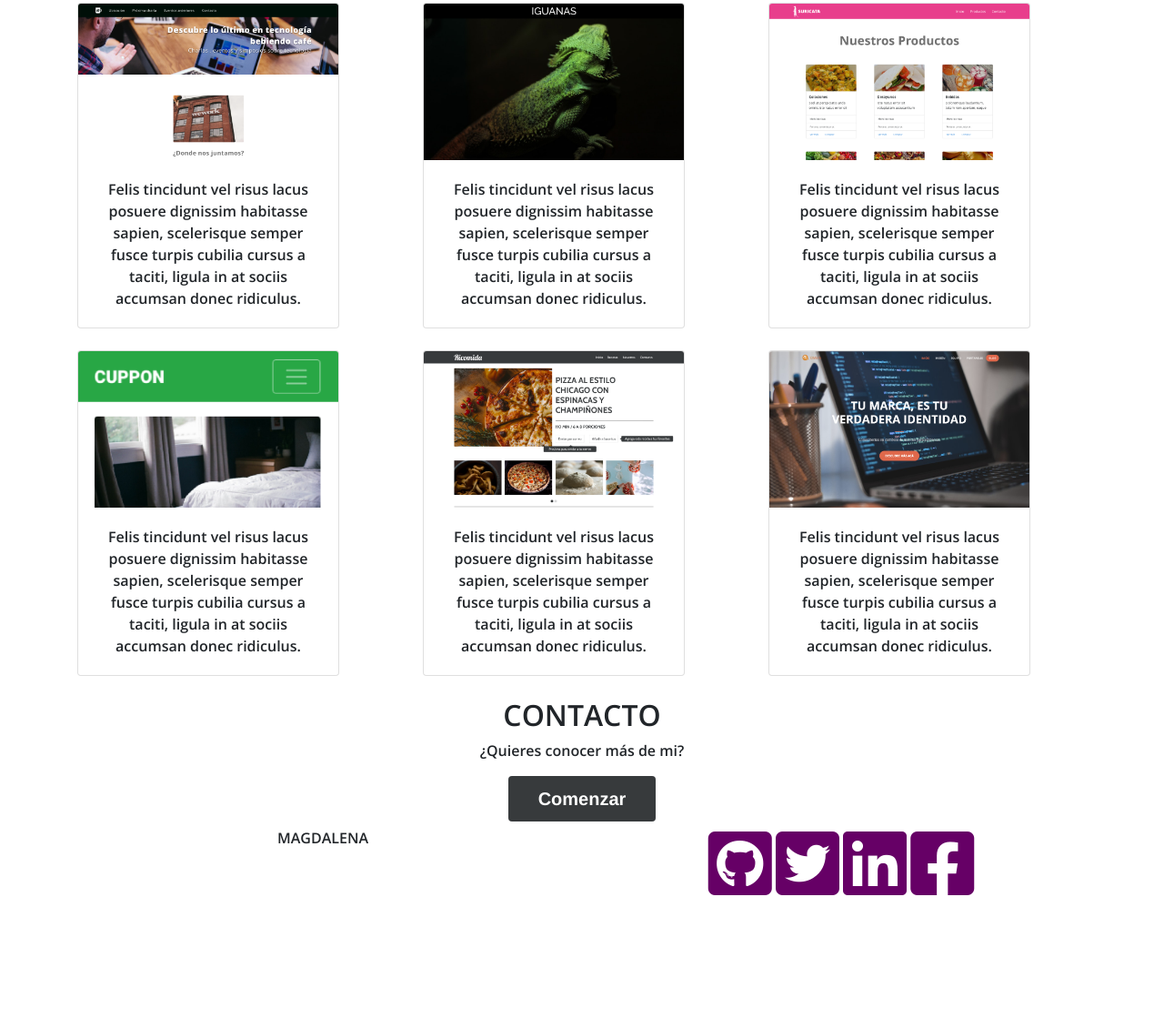
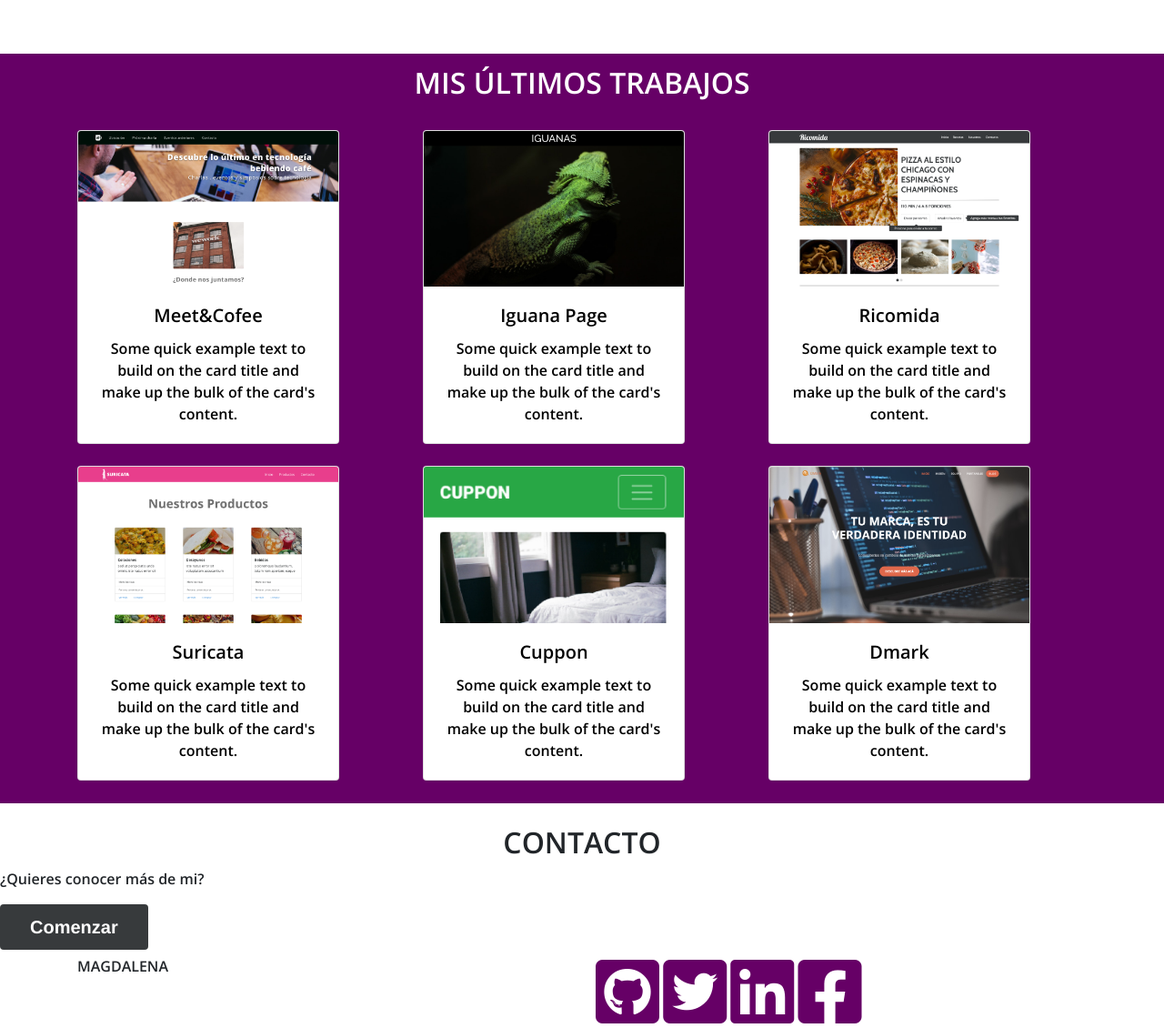
Before and after one commit to BernarditaSepulveda/prueba1, a plain HTML site: page index.html in a window 1280 px wide. Shown: the part 2237-3367 px from the top of the page at 91% size. Before the commit the page ends 3264 px from the top, so only its background shows below. Drawn offline with nearby package versions, Linux system fonts and the light colour scheme; a script that the page names is missing.

Commit message:
cards al fin

```diff
--- a/assets/css/style.css
+++ b/assets/css/style.css
@@ -83,15 +83,29 @@ h1{
 
 i{
     color: #660066;
-    size: 300%;
 }
 
 h2{
     text-align: center;
 }
 
+.mi-experiencia{
+    font-family: 'Oswald', bold;
+    font-size: 52pt;
+    font-weight: 550;
+    margin-bottom: 4%;
+}
+
 .trabajos {
     background-color:#660066;
+    padding-top: 1%;
+    padding-bottom: 2%;
+    color: white;
+    text-align: center;
+}
+
+.card {
+    color: black;
 }
 
 @media screen and (min-width:320px) and (max-width:768px){
--- a/index.html
+++ b/index.html
@@ -69,7 +69,7 @@
     </section>
     <br>
     <section class="experiencia">
-        <h2>MI EXPERIENCIA</h2>
+        <h2 class="mi-experiencia">MI EXPERIENCIA</h2>
         <div class="container">
             <div class="row">
               <div class="col-sm">
@@ -80,74 +80,79 @@
               </div>
             </div>
           </div>
-    </section2>
+    </section>
     <br>
-    <section3 class="trabajos">
+    <section class="trabajos">
         <h2>MIS ÚLTIMOS TRABAJOS</h2><br>
         <div class="container">
             <div class="row">
-              <div class="col-sm">
+              <div class="col">
                 <div class="card" style="width: 18rem;">
-                    <img src="assets/img/meet_coffee.png" class="card-img-top" alt="meet and coffe">
+                    <img src="assets/img/meet_coffee.png" class="card-img-top" alt="...">
                     <div class="card-body">
-                      <p class="card-text">Felis tincidunt vel risus lacus posuere dignissim habitasse sapien, scelerisque semper fusce turpis cubilia cursus a taciti, ligula in at sociis accumsan donec ridiculus.</p>
+                      <h5 class="card-title">Meet&Cofee</h5>
+                      <p class="card-text">Some quick example text to build on the card title and make up the bulk of the card's content.</p>
                     </div>
                 </div>
               </div>
-              <div class="col-sm">
+              <div class="col">
                 <div class="card" style="width: 18rem;">
-                    <img src="assets/img/iguana_page.png" class="card-img-top" alt="Iguana Page">
+                    <img src="assets/img/iguana_page.png" class="card-img-top" alt="...">
                     <div class="card-body">
-                      <p class="card-text">Felis tincidunt vel risus lacus posuere dignissim habitasse sapien, scelerisque semper fusce turpis cubilia cursus a taciti, ligula in at sociis accumsan donec ridiculus.</p>
+                      <h5 class="card-title">Iguana Page</h5>
+                      <p class="card-text">Some quick example text to build on the card title and make up the bulk of the card's content.</p>
                     </div>
                 </div>
               </div>
-              <div class="col-sm">
+              <div class="col">
                 <div class="card" style="width: 18rem;">
-                    <img src="assets/img/suricata.png" class="card-img-top" alt="Suricata">
+                    <img src="assets/img/ricomida.png" class="card-img-top" alt="...">
                     <div class="card-body">
-                      <p class="card-text">Felis tincidunt vel risus lacus posuere dignissim habitasse sapien, scelerisque semper fusce turpis cubilia cursus a taciti, ligula in at sociis accumsan donec ridiculus.</p>
-                    </div>
+                      <h5 class="card-title">Ricomida</h5>
+                      <p class="card-text">Some quick example text to build on the card title and make up the bulk of the card's content.</p>
                     </div>
                 </div>
               </div>
             </div>
             <br>
-          <div class="container">
             <div class="row">
-              <div class="col-sm">
+              <div class="col">
                 <div class="card" style="width: 18rem;">
-                    <img src="assets/img/cuppon.png" class="card-img-top" alt="Cuppon">
+                    <img src="assets/img/suricata.png" class="card-img-top" alt="...">
                     <div class="card-body">
-                      <p class="card-text">Felis tincidunt vel risus lacus posuere dignissim habitasse sapien, scelerisque semper fusce turpis cubilia cursus a taciti, ligula in at sociis accumsan donec ridiculus.</p>
+                      <h5 class="card-title">Suricata</h5>
+                      <p class="card-text">Some quick example text to build on the card title and make up the bulk of the card's content.</p>
                     </div>
                 </div>
               </div>
-              <div class="col-sm">
+              <div class="col">
                 <div class="card" style="width: 18rem;">
-                    <img src="assets/img/ricomida.png" class="card-img-top" alt="Ricomida">
+                    <img src="assets/img/cuppon.png" class="card-img-top" alt="...">
                     <div class="card-body">
-                      <p class="card-text">Felis tincidunt vel risus lacus posuere dignissim habitasse sapien, scelerisque semper fusce turpis cubilia cursus a taciti, ligula in at sociis accumsan donec ridiculus.</p>
+                      <h5 class="card-title">Cuppon</h5>
+                      <p class="card-text">Some quick example text to build on the card title and make up the bulk of the card's content.</p>
                     </div>
                 </div>
               </div>
-              <div class="col-sm">
+              <div class="col">
                 <div class="card" style="width: 18rem;">
-                    <img src="assets/img/dmark.png" class="card-img-top" alt="DMark">
+                    <img src="assets/img/dmark.png" class="card-img-top" alt="...">
                     <div class="card-body">
-                      <p class="card-text">Felis tincidunt vel risus lacus posuere dignissim habitasse sapien, scelerisque semper fusce turpis cubilia cursus a taciti, ligula in at sociis accumsan donec ridiculus.</p>
+                      <h5 class="card-title">Dmark</h5>
+                      <p class="card-text">Some quick example text to build on the card title and make up the bulk of the card's content.</p>
                     </div>
                 </div>
               </div>
             </div>
-          </div>
-    </section3>
+
+
+    </section>
     <br>
-    <section4>
+    <section>
         <h2>CONTACTO</h2>
         <p>¿Quieres conocer más de mi?</p>
         <a class="typeform-share button" href="https://bernarditasepulveda.typeform.com/to/JetVIl" data-mode="popup" style="display:inline-block;text-decoration:none;background-color:#373A3C;color:white;cursor:pointer;font-family:Helvetica,Arial,sans-serif;font-size:20px;line-height:50px;text-align:center;margin:0;height:50px;padding:0px 33px;border-radius:4px;max-width:100%;white-space:nowrap;overflow:hidden;text-overflow:ellipsis;font-weight:bold;-webkit-font-smoothing:antialiased;-moz-osx-font-smoothing:grayscale;" target="_blank">Comenzar </a> <script> (function() { var qs,js,q,s,d=document, gi=d.getElementById, ce=d.createElement, gt=d.getElementsByTagName, id="typef_orm_share", b="https://embed.typeform.com/"; if(!gi.call(d,id)){ js=ce.call(d,"script"); js.id=id; js.src=b+"embed.js"; q=gt.call(d,"script")[0]; q.parentNode.insertBefore(js,q) } })() </script>
-    </section4>
+    </section>
 
     <footer>
         <div class="container">
```
Lines whose indentation alone changed are shown as unchanged.
